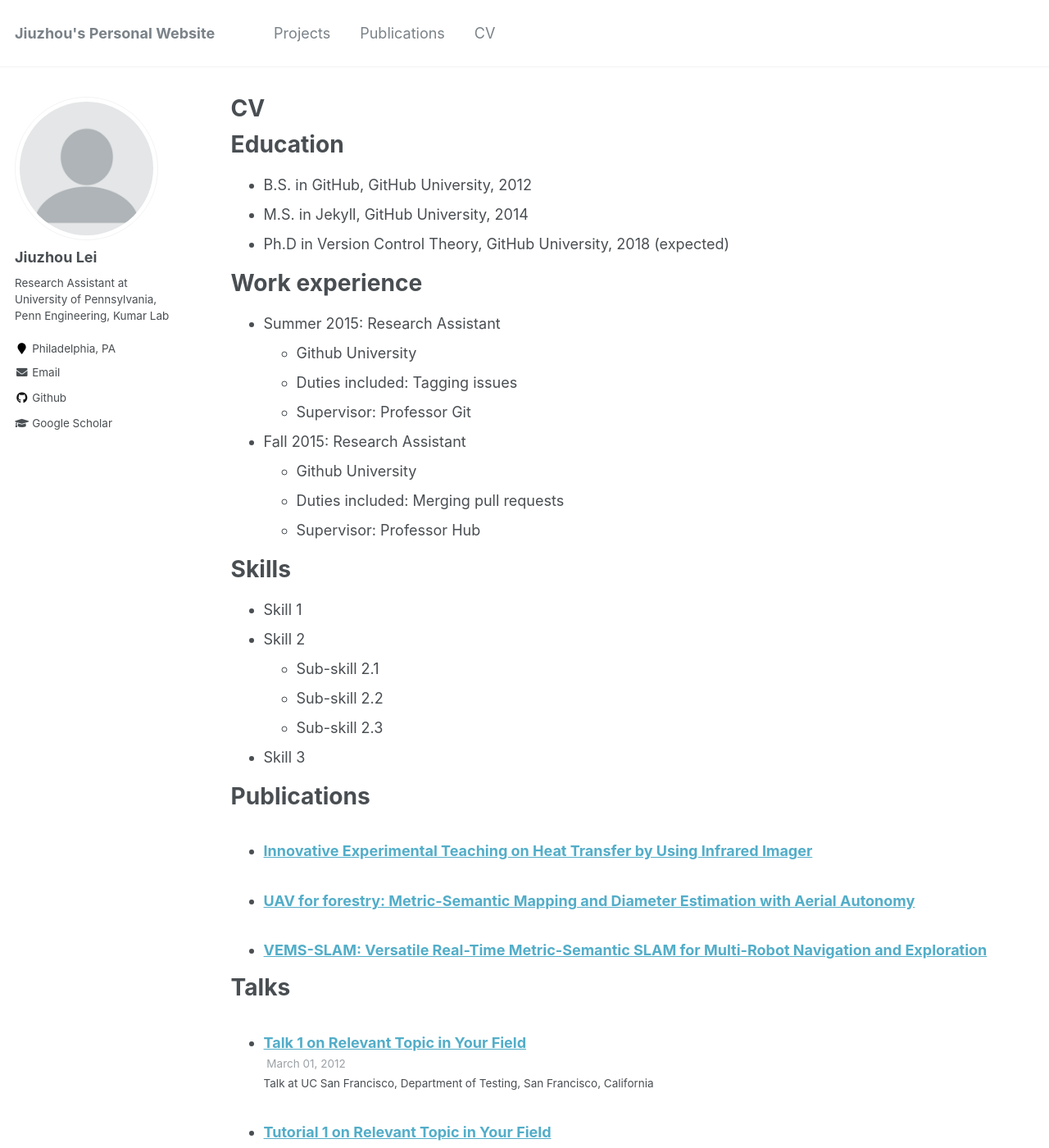
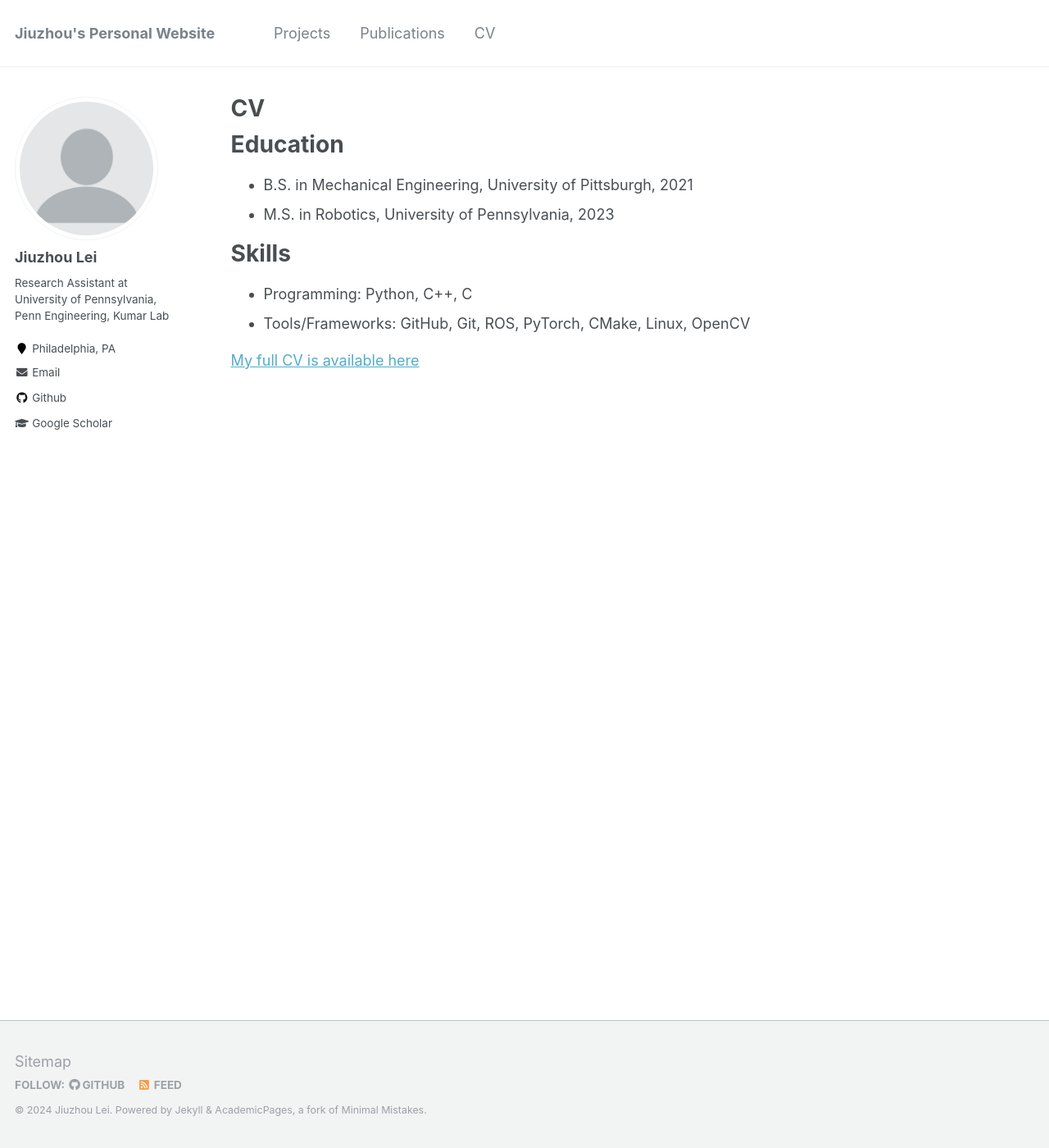
Before and after one commit to RollingOat/jiuzhou_lei.github.io, a Jekyll site: the page built from _pages/cv.md, in a window 1280 px wide and 1400 px high. Shown: the whole window at 82% size. Built offline with Jekyll 4.4.1, drawn with Linux system fonts in a browser that asks for light colours; some of the changed text lies outside the part shown.

Commit message:
Update cv.md

```diff
--- a/_pages/cv.md
+++ b/_pages/cv.md
@@ -11,49 +11,12 @@ redirect_from:
 
 Education
 ======
-* B.S. in GitHub, GitHub University, 2012
-* M.S. in Jekyll, GitHub University, 2014
-* Ph.D in Version Control Theory, GitHub University, 2018 (expected)
-
-Work experience
-======
-* Summer 2015: Research Assistant
-  * Github University
-  * Duties included: Tagging issues
-  * Supervisor: Professor Git
-
-* Fall 2015: Research Assistant
-  * Github University
-  * Duties included: Merging pull requests
-  * Supervisor: Professor Hub
+* B.S. in Mechanical Engineering, University of Pittsburgh, 2021
+* M.S. in Robotics, University of Pennsylvania, 2023
 
 Skills
 ======
-* Skill 1
-* Skill 2
-  * Sub-skill 2.1
-  * Sub-skill 2.2
-  * Sub-skill 2.3
-* Skill 3
+* Programming: Python, C++, C
+* Tools/Frameworks: GitHub, Git, ROS, PyTorch, CMake, Linux, OpenCV
 
-Publications
-======
-  <ul>{% for post in site.publications %}
-    {% include archive-single-cv.html %}
-  {% endfor %}</ul>
-
-Talks
-======
-  <ul>{% for post in site.talks %}
-    {% include archive-single-talk-cv.html %}
-  {% endfor %}</ul>
-
-Teaching
-======
-  <ul>{% for post in site.teaching %}
-    {% include archive-single-cv.html %}
-  {% endfor %}</ul>
-
-Service and leadership
-======
-* Currently signed in to 43 different slack teams
+[My full CV is available here]()
```
